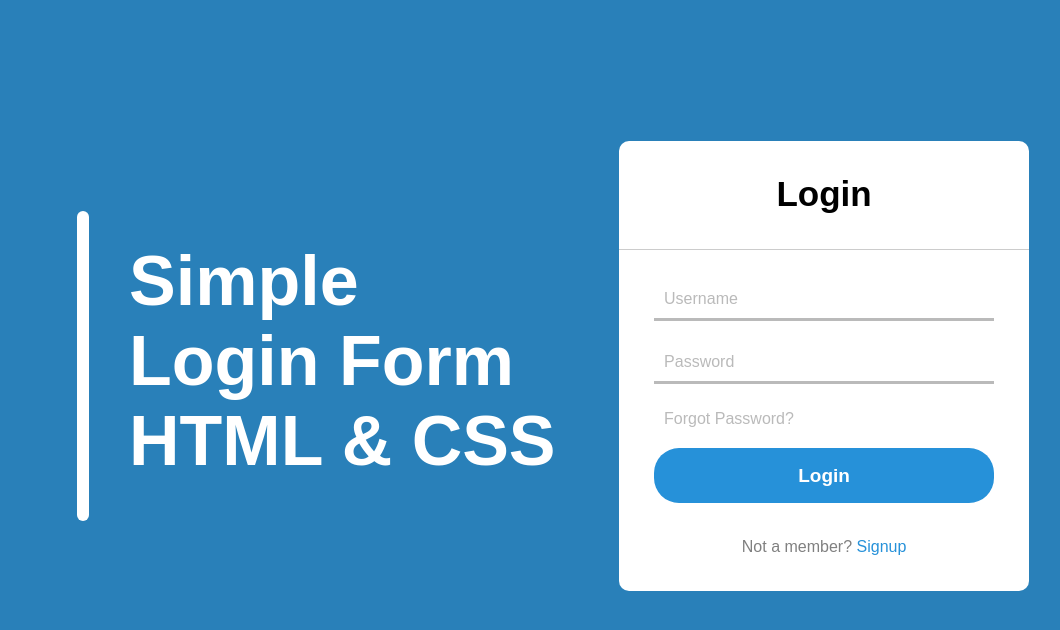
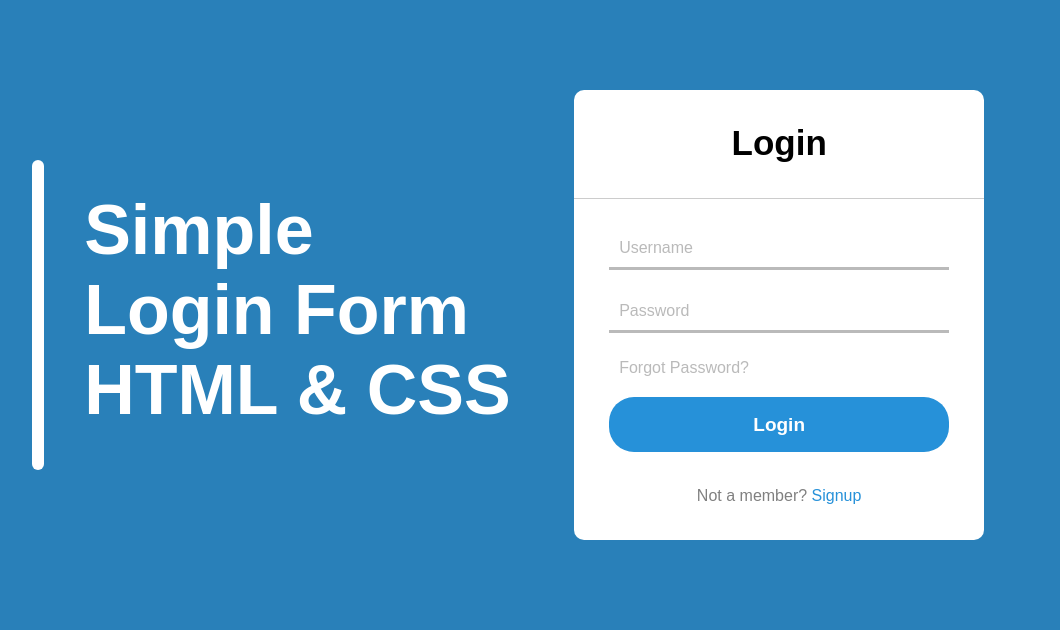
Before and after one commit to jasperodrozario/MIS455-Quiz1-2220841, a plain HTML site: page index.html in a window 1280 px wide. Shown: the whole page, without its empty margins (155-1215 px from the left). Drawn offline with Linux system fonts and the light colour scheme.

Commit message:
Fixed centering issue.

```diff
--- a/style/style.css
+++ b/style/style.css
@@ -1,12 +1,12 @@
 body {
     background-color: #2980b9;
     padding: 0 auto;
-    margin-top: 11%;
+    margin-top: 7%;
 }
 
 .container {
     display: grid;
-    grid-template-columns: 0.45fr 0fr 0.7fr 1fr;
+    grid-template-columns: 0.33fr 0fr 0.7fr 1fr;
     /* margin-left: 310px;
     margin-right: 310px; */
 }
```
